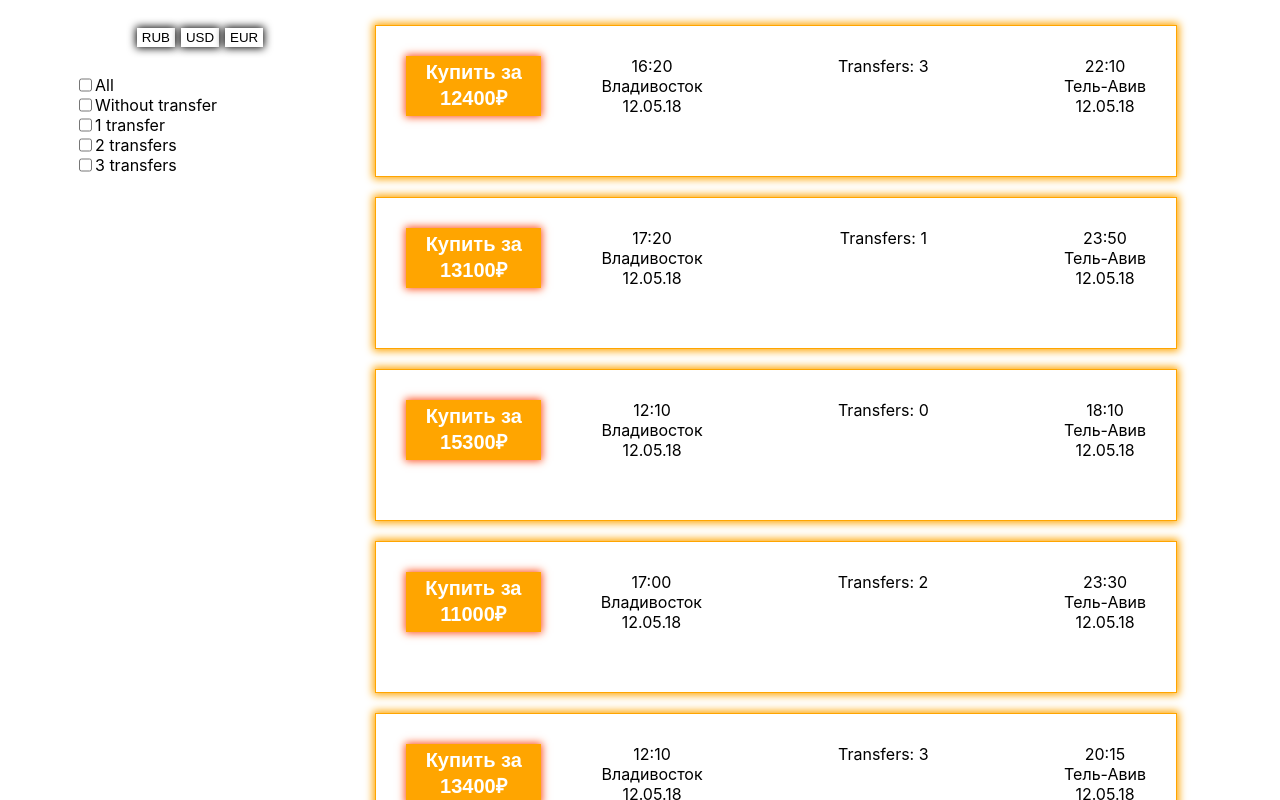
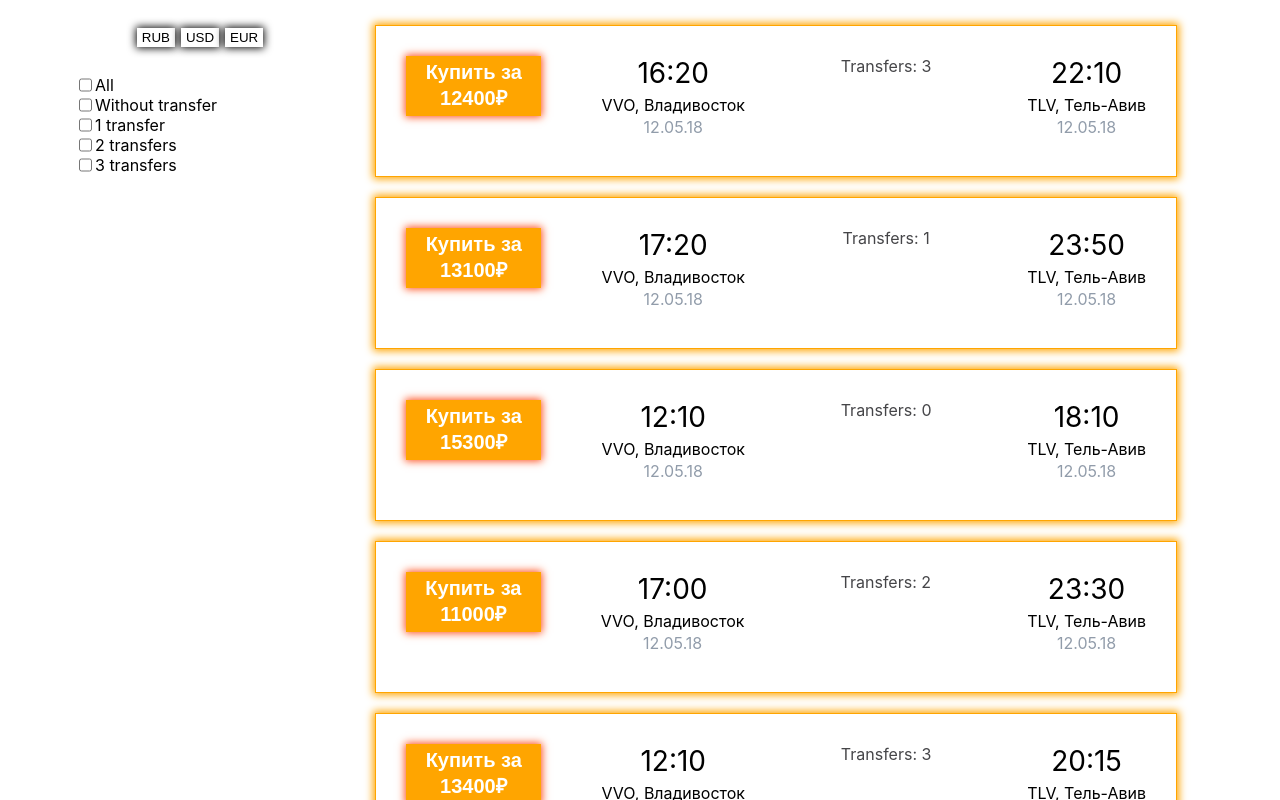
Before and after one commit to DimaMaster149/aviasales, a React (Create React App) app: page / in a window 1280 px wide. Both pictures are taken after a click on the button "RUB". Shown: the top 800 px of the page. Built offline with nearby package versions, Linux system fonts and the light colour scheme.

Commit message:
Change ticket design

```diff
--- a/src/components/TicketView/index.js
+++ b/src/components/TicketView/index.js
@@ -21,7 +21,7 @@ class TicketView extends Component {
                 <div className="right-block">
                     <div className="origin">
                         <div className="time">  {item.departure_time}</div>
-                        <div className="city"> {item.origin_name}</div>
+                        <div className="city"> {item.origin}, {item.origin_name}</div>
                         <div className="date">  {item.departure_date}</div>
                     </div>
                     <div className="transfer">
@@ -29,7 +29,7 @@ class TicketView extends Component {
                     </div>
                     <div className="destination">
                         <div className="time"> {item.arrival_time}</div>
-                        <div className="city"> {item.destination_name}</div>
+                        <div className="city"> {item.destination}, {item.destination_name}</div>
                         <div className="date">  {item.arrival_date}</div>
                     </div>
                 </div>
--- a/src/index.css
+++ b/src/index.css
@@ -33,6 +33,7 @@ code {
   justify-content: center;
   align-items: center;
 }
+
 .stops{
   display:flex;
   flex-direction: column;
@@ -44,6 +45,8 @@ code {
   display:flex;
   flex-direction: row;
 }
+
+
 .ticket{
   border: 1px solid orange;
   box-shadow: 0px 0px 8px 2px orange;
@@ -93,3 +96,22 @@ code {
 .btn-orange:hover{
   box-shadow: 0px 0px 15px 3px #ff4b18;
 }
+
+.transfer{
+  color: #454548;
+}
+
+.time{
+  font-size:28px;
+}
+
+.city{
+  font-size:16px;
+  font-weight: 400;
+  padding:5px 0 2px 0;
+}
+
+.date{
+  font-size:16px;
+  color: #919caa;
+}
```
